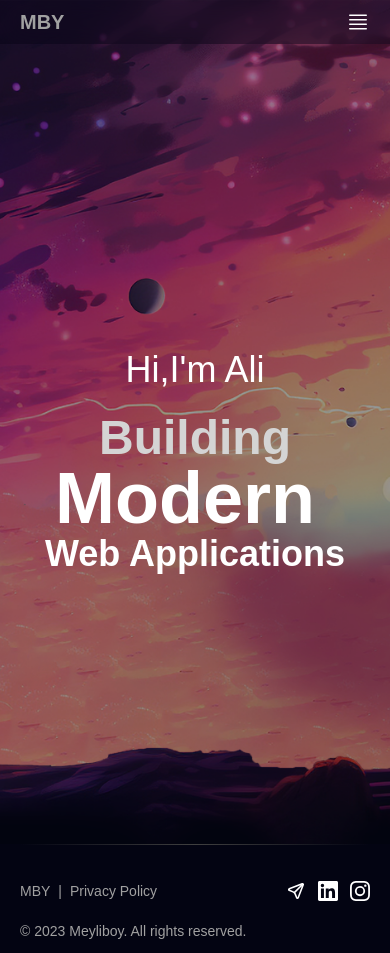
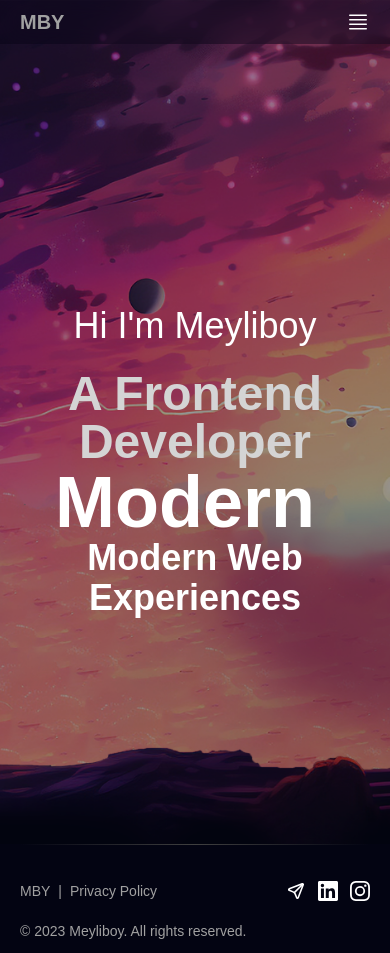
Before and after one commit to meyliboyevM/mby, a React (Vite) app: page / in a window 390 px wide. Built offline with nearby package versions, Linux system fonts and the light colour scheme; a web font is replaced by a local one.

Commit message:
changed mobile hero text

```diff
--- a/src/components/HeroText.jsx
+++ b/src/components/HeroText.jsx
@@ -61,7 +61,7 @@ const HeroText = () => {
           animate="visible"
           transition={{ delay: 1 }}
         >
-          Hi,I'm Ali
+          Hi I&#39;m Meyliboy
         </motion.p>
         <div>
           <motion.p
@@ -71,7 +71,7 @@ const HeroText = () => {
             animate="visible"
             transition={{ delay: 1.2 }}
           >
-            Building
+            A Frontend Developer
           </motion.p>
           <motion.div
             variants={variants}
@@ -91,7 +91,7 @@ const HeroText = () => {
             animate="visible"
             transition={{ delay: 1.8 }}
           >
-            Web Applications
+            Modern Web Experiences
           </motion.p>
         </div>
       </div>
```
